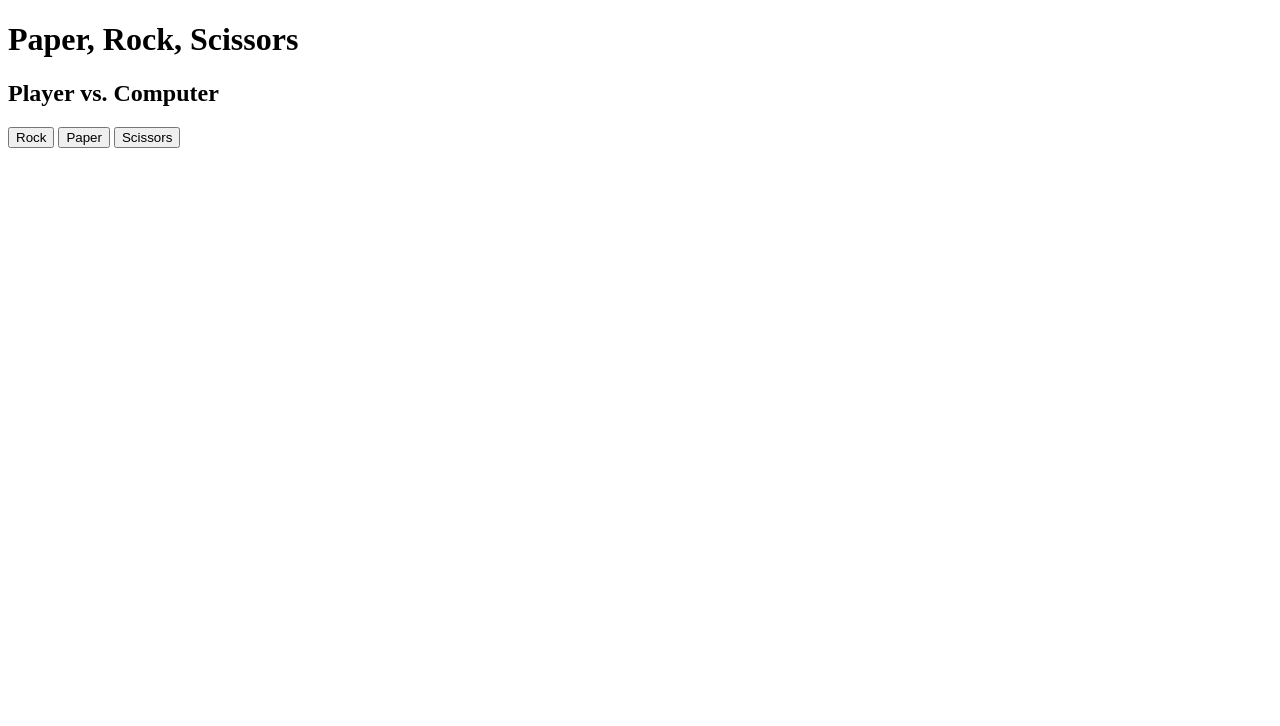
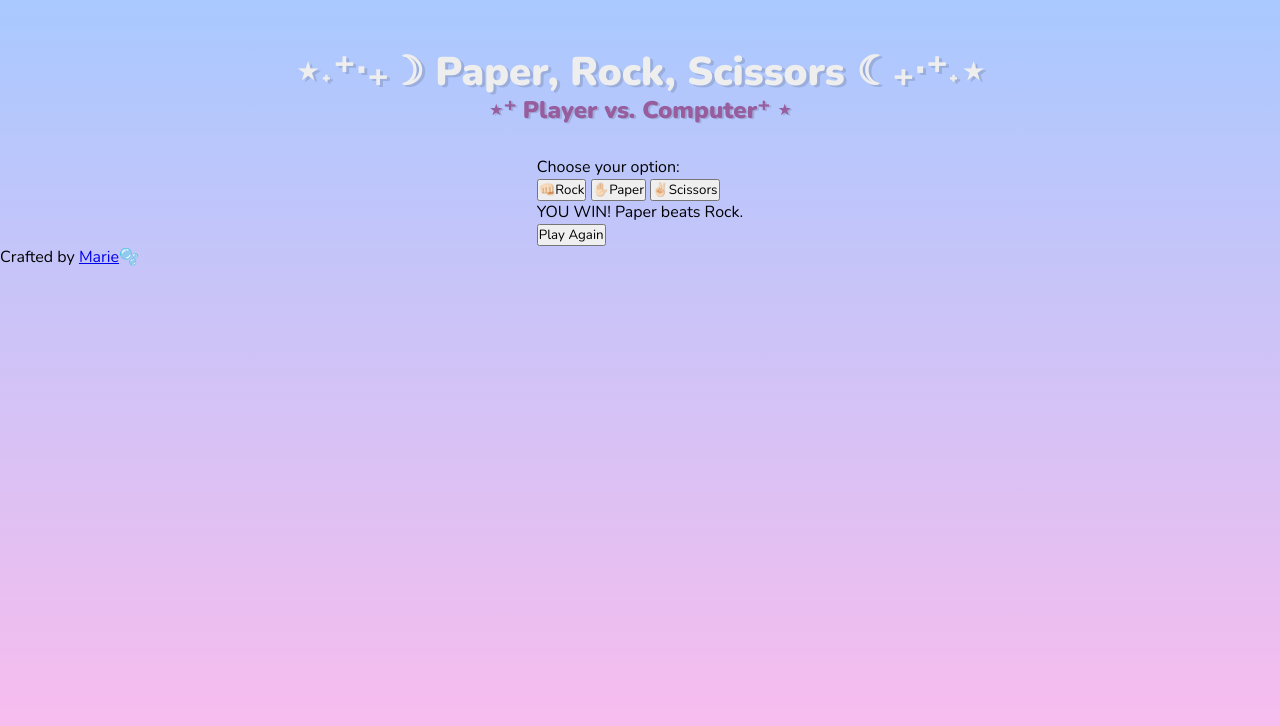
Before and after one commit to mariereveron/rock-paper-scissors, a plain HTML site: page index.html in a window 1280 px wide. Drawn offline with nearby package versions, Linux system fonts and the light colour scheme.

Commit message:
Add styles to header and background

```diff
--- a/index.html
+++ b/index.html
@@ -5,24 +5,32 @@
     <meta http-equiv="X-UA-Compatible" content="IE=edge">
     <meta name="viewport" content="width=device-width, initial-scale=1.0">
     <title>Rock, Paper & Scissors</title>
+    <link rel ="stylesheet" href = "styles.css">
 </head>
 <body>
     <div class ="container">
         <!--HEADER-->
         <header>
-            <h1>Paper, Rock, Scissors</h1>
-            <h2>Player vs. Computer</h2>
+            <h1>⋆˖⁺‧₊☽ Paper, Rock, Scissors ☾₊‧⁺˖⋆</h1>
+            <h2>⋆⁺ Player vs. Computer⁺ ⋆</h2>
         </header>
 
         <section class ="main">
+            <div class ="score-board"><div class = "user-score"></div><div class = "computer-score"></div></div>
             <!--PLAYER OPTIONS-->
             <div class="player-options">
-                <button class="btn-option" id="btn-rock">Rock</button>
-                <button class="btn-option" id="btn-paper">Paper</button>
-                <button class="btn-option" id="btn-scissors">Scissors</button>
+                <p>Choose your option:</p>
+                <button class="btn-option" id="btn-rock">👊🏻Rock</button>
+                <button class="btn-option" id="btn-paper">✋🏻Paper</button>
+                <button class="btn-option" id="btn-scissors">✌🏻Scissors</button>
             </div>
+            <div class = "game-info"><p>YOU WIN! Paper beats Rock.</p></div>
+            <div class = "play-again"><button class = "reload-game">Play Again</button></div>
         </section>
     </div>
+    <footer>
+        <p>Crafted by <a href ="https://github.com/mariereveron">Marie</a>🫧</p>
+    </footer>
 
     <script>
         // Initialize Player Selection to an empty string as a placeholder for the selected choice.
--- /dev/null
+++ b/styles.css
@@ -0,0 +1,49 @@
+@import url('https://fonts.googleapis.com/css2?family=Nunito:ital,wght@0,300;0,400;0,500;0,700;0,900;1,300&display=swap');
+
+*{
+    margin: 0;
+    padding: 0;
+    font-family:'Nunito', Helvetica, sans-serif;
+}
+
+body {
+    height: 100vh;
+    margin: 0;
+    padding: 0;
+    background-color: #A9C9FF;
+    background-image: linear-gradient(180deg, #A9C9FF 0%, #FFBBEC 100%);
+}
+
+.container{
+    display: flex;
+    flex-direction: column;
+    align-items: center;
+    justify-content: center;
+}
+
+/*HEADER*/
+
+header{
+    display: flex;
+    flex-direction: column;
+    align-items: center;
+    margin-top: 50px;
+    margin-bottom: 30px;
+}
+
+h1 {
+    font-weight: 900;
+    font-size: 40px;
+    margin: -5px;
+    padding: 0;
+    color: rgb(238, 238, 238);
+    text-shadow: 3px 2px 0px rgba(0,0,0,0.13);
+}
+
+h2{
+    margin: 0;
+    padding: 0;
+    font-weight: 800;
+    color: #975d9c;
+    text-shadow: 2px 1px 0px rgba(0,0,0,0.13);
+}
```
